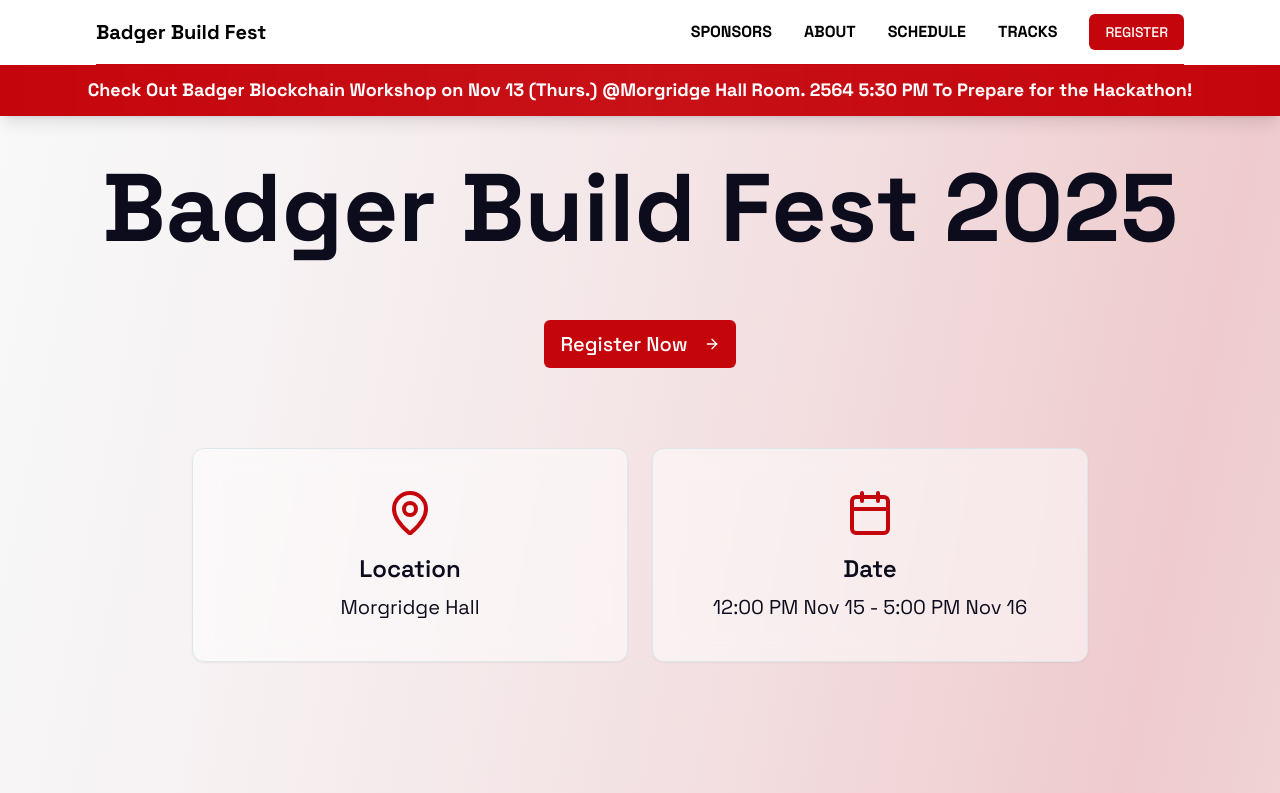
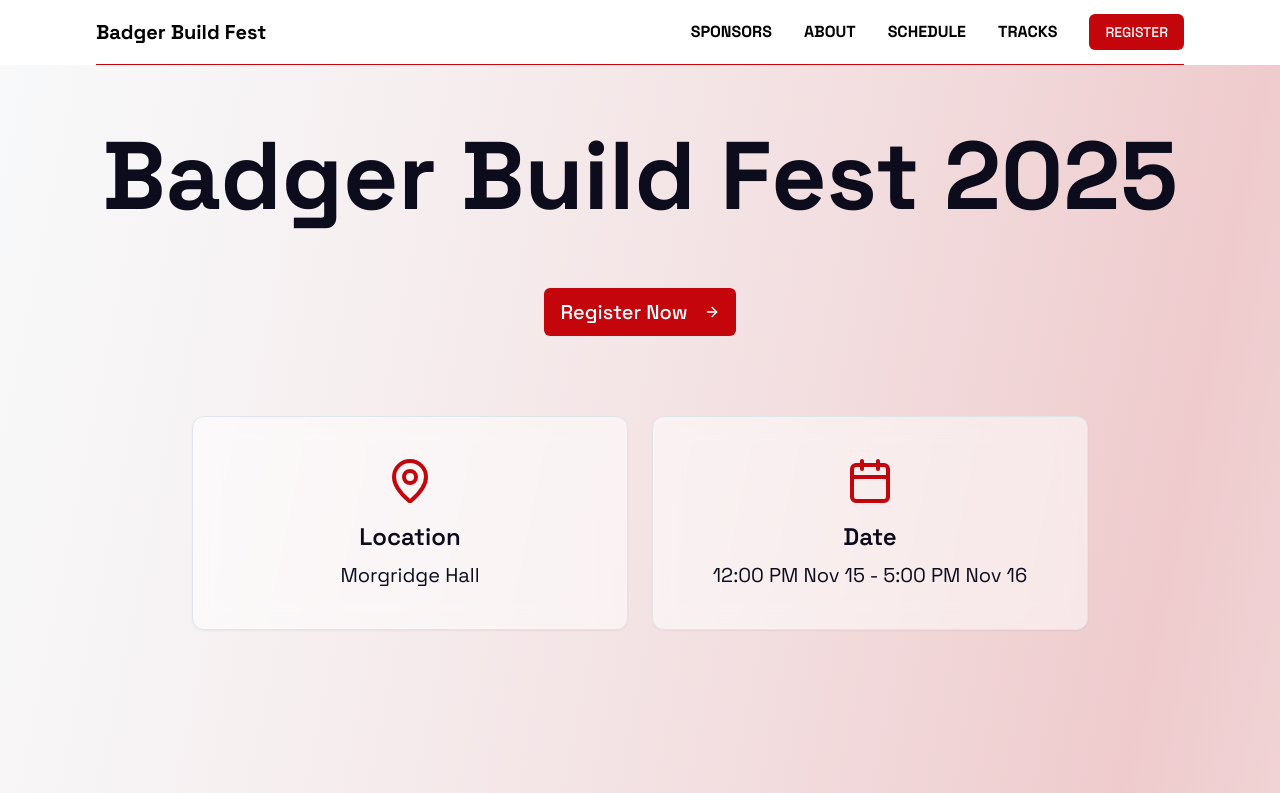
Before and after one commit to fuxur9/build-fest, a Next.js app in the folder frontend/: page / in a window 1280 px wide. Shown: the top 793 px of the page. Built offline with nearby package versions, Linux system fonts and the light colour scheme.

Commit message:
remove banner

```diff
--- a/frontend/src/app/page.tsx
+++ b/frontend/src/app/page.tsx
@@ -18,25 +18,10 @@
   return (
     <div className='min-h-screen w-full overflow-x-hidden bg-gradient-to-br from-background via-primary/10 to-background'>
       {/* ============================================
-          WORKSHOP BANNER
-          Prominent banner for Badger Blockchain Workshop
-      ============================================ */}
-      <div className='fixed top-16 left-0 right-0 z-40 bg-gradient-to-r from-primary via-primary/95 to-primary text-white shadow-lg'>
-        <div className='max-w-7xl mx-auto px-4 sm:px-6 lg:px-8 py-3'>
-          <div className='text-center'>
-            <p className='text-sm sm:text-base md:text-lg font-bold'>
-              Check Out Badger Blockchain Workshop on Nov 13 (Thurs.) @Morgridge
-              Hall Room. 2564 5:30 PM To Prepare for the Hackathon!
-            </p>
-          </div>
-        </div>
-      </div>
-
-      {/* ============================================
           HERO SECTION
           Main event title, registration CTA, and key event details
       ============================================ */}
-      <section className='pt-40 pb-20 px-4 sm:px-6 lg:px-8'>
+      <section className='pt-32 pb-20 px-4 sm:px-6 lg:px-8'>
         <div className='max-w-8xl mx-auto text-center'>
           {/* Event Title */}
           <div className='mb-16'>
```
